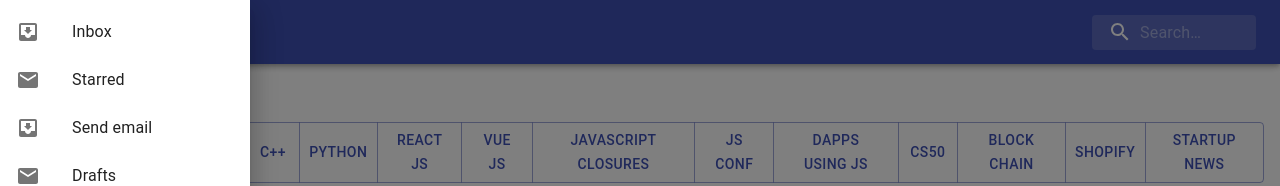
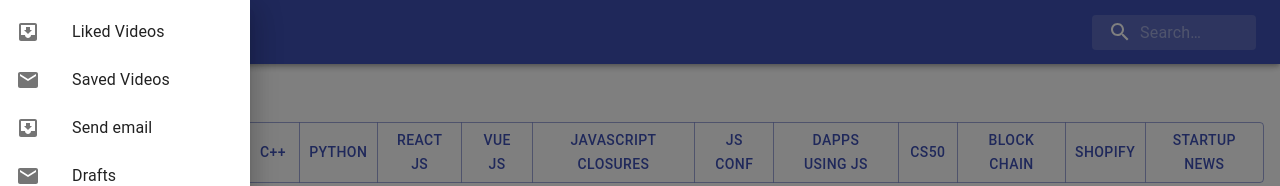
Before and after one commit to 7777chaitanya/youtube-api-react-app, a React (Create React App) app: page / in a window 1280 px wide. Both pictures are taken after a click on the button "open drawer". Shown: the top 186 px of the page. Built offline with nearby package versions, Linux system fonts and the light colour scheme; no server answers.

Commit message:
Added : framer-motion

```diff
--- a/package.json
+++ b/package.json
@@ -10,6 +10,7 @@
     "@testing-library/user-event": "^12.8.3",
     "axios": "^0.22.0",
     "firebase": "^9.1.1",
+    "framer-motion": "^4.1.17",
     "react": "^17.0.2",
     "react-dom": "^17.0.2",
     "react-router-dom": "^5.3.0",
--- a/src/components/NavBar/SideDrawer/SideDrawer.jsx
+++ b/src/components/NavBar/SideDrawer/SideDrawer.jsx
@@ -25,7 +25,7 @@ export default function SideDrawer({ toggleDrawer, state }) {
       onKeyDown={toggleDrawer(anchor, false)}
     >
       <List>
-        {["Inbox", "Starred", "Send email", "Drafts"].map((text, index) => (
+        {["Liked Videos", "Saved Videos", "Send email", "Drafts"].map((text, index) => (
           <ListItem button key={text}>
             <ListItemIcon>
               {index % 2 === 0 ? <InboxIcon /> : <MailIcon />}
```
Also changed, not shown: 1 other file (tests, documents, lock files or other folders).
